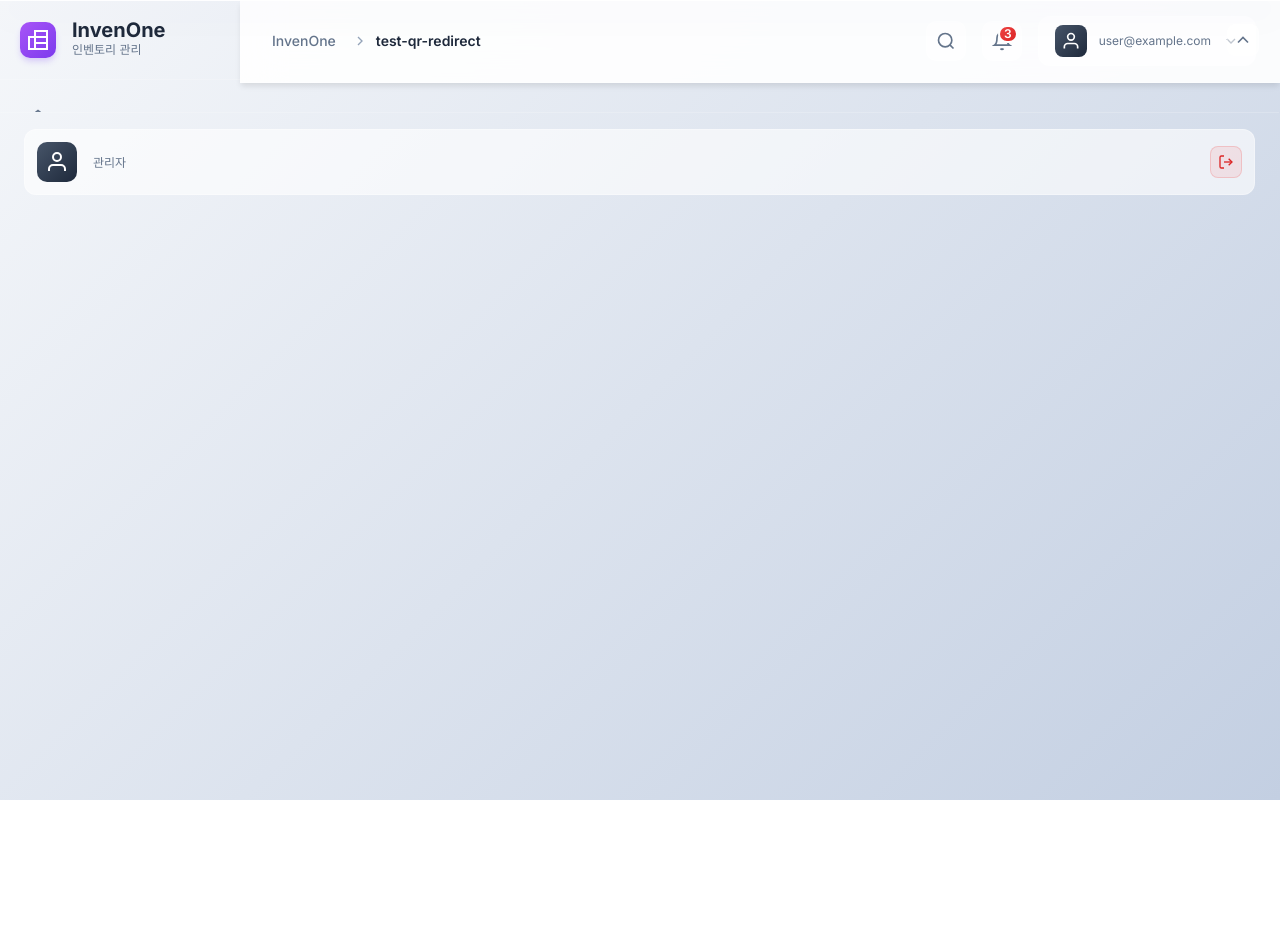
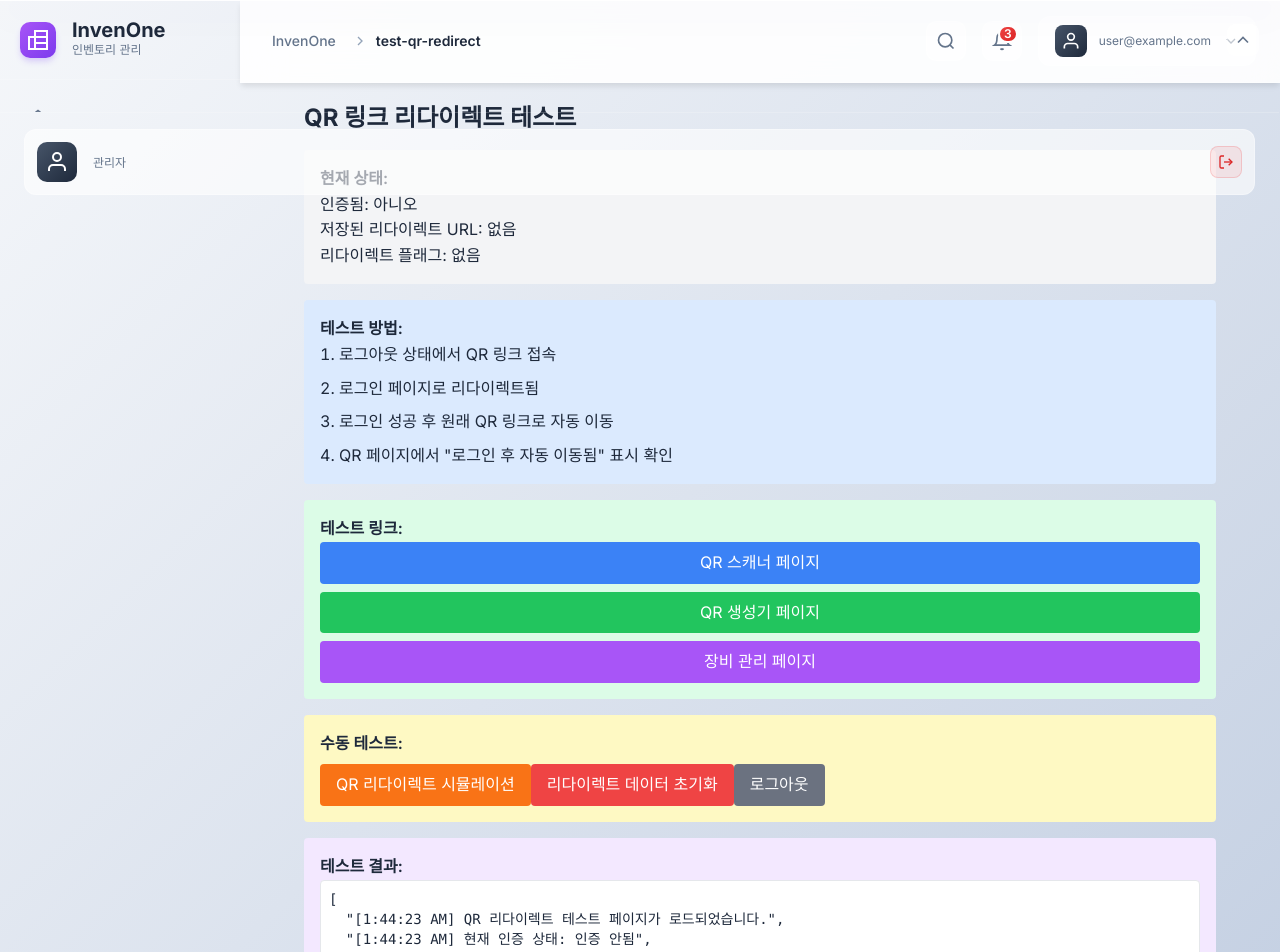
Before and after one commit to DevYongE/assetmanager, a Nuxt app in the folder frontend/: page /test-qr-redirect in a window 1280 px wide. Shown: the top 952 px of the page. Before the commit the page ends 800 px from the top, so only its background shows below. Built offline with nearby package versions, Linux system fonts and the light colour scheme.

Commit message:
ㅎ므..

```diff
--- a/frontend/pages/login.vue
+++ b/frontend/pages/login.vue
@@ -166,6 +166,18 @@ const form = reactive({
   password: ''
 })
 
+// 2025-01-27: QR 링크 리다이렉트를 위한 저장된 URL 확인
+const getRedirectUrl = () => {
+  if (process.client) {
+    const savedUrl = sessionStorage.getItem('redirect_after_login')
+    if (savedUrl) {
+      sessionStorage.removeItem('redirect_after_login')
+      return savedUrl
+    }
+  }
+  return '/dashboard'
+}
+
 // 로그인 처리
 const handleLogin = async () => {
   if (!form.email || !form.password) return
@@ -181,8 +193,18 @@ const handleLogin = async () => {
       password: form.password
     })
 
-    // 로그인 성공 시 대시보드로 이동
-    await navigateTo('/dashboard')
+    // 2025-01-27: 저장된 URL로 리다이렉트 (QR 링크 우선)
+    const redirectUrl = getRedirectUrl()
+    console.log('🔐 [LOGIN] Redirecting to:', redirectUrl)
+
+    // QR 페이지로 리다이렉트하는 경우 플래그 설정
+    if (redirectUrl.includes('/qr-') || redirectUrl.includes('/devices/') || redirectUrl.includes('/employees/')) {
+      if (process.client) {
+        sessionStorage.setItem('redirected_from_login', 'true')
+      }
+    }
+
+    await navigateTo(redirectUrl)
   } catch (err: any) {
     console.error('로그인 실패:', err)
     error.value = err.message || '로그인에 실패했습니다. 이메일과 비밀번호를 확인해주세요.'
--- a/frontend/pages/qr-scanner.vue
+++ b/frontend/pages/qr-scanner.vue
@@ -9,6 +9,16 @@
       </div>
       <h1 class="text-2xl md:text-3xl font-bold text-gray-900 mb-2">QR 스캐너</h1>
       <p class="text-sm md:text-base text-gray-600">QR 코드를 스캔하여 장비 정보를 수정하세요</p>
+
+      <!-- 2025-01-27: 리다이렉트 상태 표시 -->
+      <div v-if="isRedirectedFromLogin" class="mt-2">
+        <div class="inline-flex items-center px-3 py-1 bg-blue-100 text-blue-800 rounded-full text-xs font-medium">
+          <svg class="w-3 h-3 mr-1" fill="none" stroke="currentColor" viewBox="0 0 24 24">
+            <path stroke-linecap="round" stroke-linejoin="round" stroke-width="2" d="M13 7l5 5m0 0l-5 5m5-5H6"/>
+          </svg>
+          로그인 후 자동 이동됨
+        </div>
+      </div>
 
       <!-- 2025-08-13: QR 스캐너 상태 표시 추가 -->
       <div class="mt-4 flex justify-center">
@@ -226,6 +236,14 @@ definePageMeta({
 
 const api = useApi()
 const router = useRouter()
+
+// 2025-01-27: 리다이렉트 상태 감지
+const isRedirectedFromLogin = computed(() => {
+  if (process.client) {
+    return sessionStorage.getItem('redirected_from_login') === 'true'
+  }
+  return false
+})
 
 // Refs
 const video = ref<HTMLVideoElement>()
@@ -677,6 +695,13 @@ onMounted(() => {
   window.addEventListener('orientationchange', handleOrientationChange)
   window.addEventListener('resize', handleOrientationChange)
 
+  // 2025-01-27: 리다이렉트 플래그 정리 (페이지 로드 후)
+  if (process.client && isRedirectedFromLogin.value) {
+    setTimeout(() => {
+      sessionStorage.removeItem('redirected_from_login')
+    }, 3000) // 3초 후 플래그 제거
+  }
+
   // Start camera with slight delay for mobile devices
   setTimeout(() => {
     startCamera()
--- /dev/null
+++ b/frontend/pages/test-qr-redirect.vue
@@ -0,0 +1,142 @@
+<template>
+  <div class="p-8">
+    <h1 class="text-2xl font-bold mb-4">QR 링크 리다이렉트 테스트</h1>
+
+    <div class="space-y-4">
+      <div class="p-4 bg-gray-100 rounded">
+        <h2 class="font-semibold">현재 상태:</h2>
+        <p>인증됨: {{ authStore.isAuthenticated ? '예' : '아니오' }}</p>
+        <p>저장된 리다이렉트 URL: {{ savedRedirectUrl || '없음' }}</p>
+        <p>리다이렉트 플래그: {{ redirectedFlag ? '설정됨' : '없음' }}</p>
+      </div>
+
+      <div class="p-4 bg-blue-100 rounded">
+        <h2 class="font-semibold">테스트 방법:</h2>
+        <ol class="list-decimal list-inside space-y-2">
+          <li>로그아웃 상태에서 QR 링크 접속</li>
+          <li>로그인 페이지로 리다이렉트됨</li>
+          <li>로그인 성공 후 원래 QR 링크로 자동 이동</li>
+          <li>QR 페이지에서 "로그인 후 자동 이동됨" 표시 확인</li>
+        </ol>
+      </div>
+
+      <div class="p-4 bg-green-100 rounded">
+        <h2 class="font-semibold">테스트 링크:</h2>
+        <div class="space-y-2">
+          <a
+            href="/qr-scanner"
+            class="block px-4 py-2 bg-blue-500 text-white rounded hover:bg-blue-600 text-center"
+            target="_blank"
+          >
+            QR 스캐너 페이지
+          </a>
+          <a
+            href="/qr-generator"
+            class="block px-4 py-2 bg-green-500 text-white rounded hover:bg-green-600 text-center"
+            target="_blank"
+          >
+            QR 생성기 페이지
+          </a>
+          <a
+            href="/devices"
+            class="block px-4 py-2 bg-purple-500 text-white rounded hover:bg-purple-600 text-center"
+            target="_blank"
+          >
+            장비 관리 페이지
+          </a>
+        </div>
+      </div>
+
+      <div class="p-4 bg-yellow-100 rounded">
+        <h2 class="font-semibold">수동 테스트:</h2>
+        <div class="space-y-2">
+          <button
+            @click="simulateQRRedirect"
+            class="px-4 py-2 bg-orange-500 text-white rounded hover:bg-orange-600"
+          >
+            QR 리다이렉트 시뮬레이션
+          </button>
+          <button
+            @click="clearRedirectData"
+            class="px-4 py-2 bg-red-500 text-white rounded hover:bg-red-600"
+          >
+            리다이렉트 데이터 초기화
+          </button>
+          <button
+            @click="logout"
+            class="px-4 py-2 bg-gray-500 text-white rounded hover:bg-gray-600"
+          >
+            로그아웃
+          </button>
+        </div>
+      </div>
+
+      <div class="p-4 bg-purple-100 rounded">
+        <h2 class="font-semibold">테스트 결과:</h2>
+        <pre class="text-sm bg-white p-2 rounded border">{{ testResults }}</pre>
+      </div>
+    </div>
+  </div>
+</template>
+
+<script setup lang="ts">
+// 2025-01-27: QR 링크 리다이렉트 테스트 페이지
+
+const authStore = useAuthStore()
+const testResults = ref<string[]>([])
+
+const savedRedirectUrl = computed(() => {
+  if (process.client) {
+    return sessionStorage.getItem('redirect_after_login')
+  }
+  return null
+})
+
+const redirectedFlag = computed(() => {
+  if (process.client) {
+    return sessionStorage.getItem('redirected_from_login') === 'true'
+  }
+  return false
+})
+
+const addResult = (message: string) => {
+  testResults.value.push(`[${new Date().toLocaleTimeString()}] ${message}`)
+}
+
+const simulateQRRedirect = () => {
+  addResult('QR 리다이렉트 시뮬레이션 시작...')
+
+  if (process.client) {
+    // QR 스캐너 URL 저장
+    sessionStorage.setItem('redirect_after_login', '/qr-scanner')
+    addResult('리다이렉트 URL 저장: /qr-scanner')
+
+    // 로그아웃 상태로 시뮬레이션
+    addResult('로그아웃 상태로 시뮬레이션...')
+    addResult('이제 로그인 페이지로 이동하면 됩니다.')
+  }
+}
+
+const clearRedirectData = () => {
+  addResult('리다이렉트 데이터 초기화...')
+
+  if (process.client) {
+    sessionStorage.removeItem('redirect_after_login')
+    sessionStorage.removeItem('redirected_from_login')
+    addResult('모든 리다이렉트 데이터가 삭제되었습니다.')
+  }
+}
+
+const logout = () => {
+  addResult('로그아웃 실행...')
+  authStore.logout()
+  addResult('로그아웃 완료')
+}
+
+onMounted(() => {
+  addResult('QR 리다이렉트 테스트 페이지가 로드되었습니다.')
+  addResult(`현재 인증 상태: ${authStore.isAuthenticated ? '인증됨' : '인증 안됨'}`)
+  addResult(`저장된 리다이렉트 URL: ${savedRedirectUrl.value || '없음'}`)
+  addResult(`리다이렉트 플래그: ${redirectedFlag.value ? '설정됨' : '없음'}`)
+})
+</script>
```
Also changed, not shown: frontend/middleware/auth.ts (+11 -0 lines).
